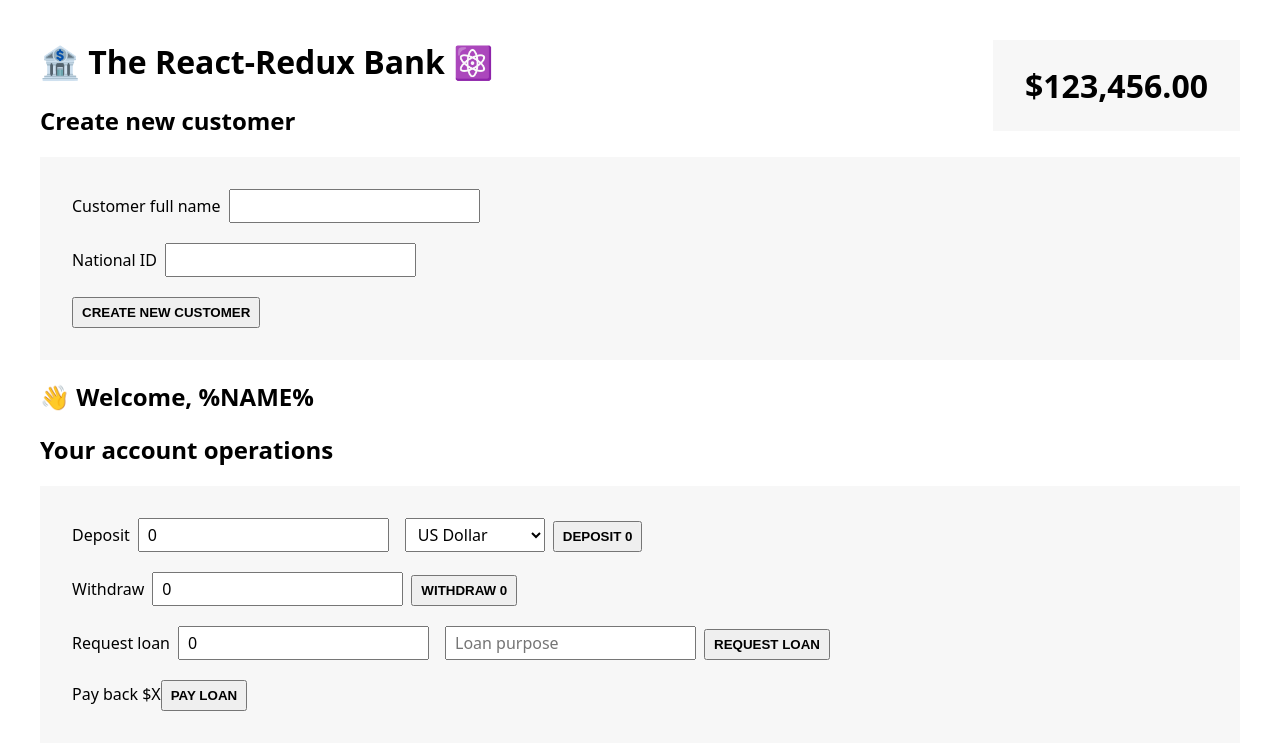
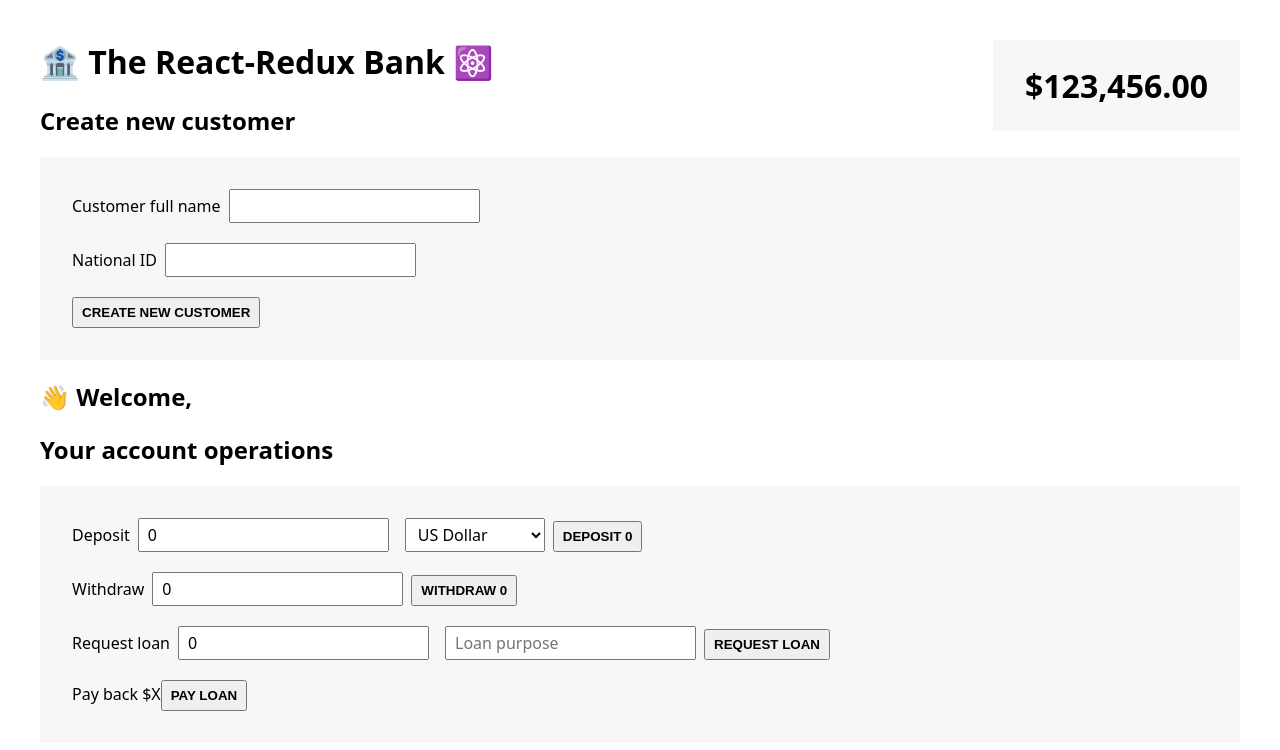
Before and after one commit to bear320/redux-intro, a React (Vite) app: page / in a window 1280 px wide. Shown: the top 750 px of the page. Built offline with nearby package versions, Linux system fonts and the light colour scheme.

Commit message:
feat: 🎸 Connect redux with react

```diff
--- a/package.json
+++ b/package.json
@@ -12,6 +12,7 @@
   "dependencies": {
     "react": "^18.3.1",
     "react-dom": "^18.3.1",
+    "react-redux": "^9.1.2",
     "redux": "^5.0.1"
   },
   "devDependencies": {
--- a/src/App.tsx
+++ b/src/App.tsx
@@ -2,15 +2,8 @@ import AccountOperations from "./components/AccountOperations";
 import Balance from "./components/Balance";
 import CreateCustomer from "./components/CreateCustomer";
 import Customer from "./components/Customer";
-import store, { deposit, createCustomer } from "./store";
 
 function App() {
-  console.log(store.getState());
-  store.dispatch(createCustomer("Oliver Xiong", "123456"));
-  console.log(store.getState());
-  store.dispatch(deposit(5000));
-  console.log(store.getState());
-
   return (
     <div>
       <h1>🏦 The React-Redux Bank ⚛️</h1>
--- a/src/components/Customer.tsx
+++ b/src/components/Customer.tsx
@@ -1,5 +1,9 @@
+import { useSelector } from "react-redux";
+import { RootState } from "../types";
+
 const Customer = () => {
-  return <h2>👋 Welcome, %NAME%</h2>;
+  const customer = useSelector((store: RootState) => store.customer);
+  return <h2>👋 Welcome, {customer.fullName}</h2>;
 };
 
 export default Customer;
--- a/src/main.tsx
+++ b/src/main.tsx
@@ -1,11 +1,15 @@
 import React from "react";
 import ReactDOM from "react-dom/client";
+import { Provider } from "react-redux";
 import App from "./App.tsx";
-import "./store/account.ts";
 import "./index.css";
+
+import store from "./store";
 
 ReactDOM.createRoot(document.getElementById("root")!).render(
   <React.StrictMode>
-    <App />
+    <Provider store={store}>
+      <App />
+    </Provider>
   </React.StrictMode>
 );
--- a/src/store/account.ts
+++ b/src/store/account.ts
@@ -50,4 +50,5 @@ const payLoan = (): AccountAction => {
   return { type: "account/payLoan" };
 };
 
-export { accountReducer, deposit, withdraw, requestLoan, payLoan };
+export default accountReducer;
+export { deposit, withdraw, requestLoan, payLoan };
--- a/src/store/customer.ts
+++ b/src/store/customer.ts
@@ -27,4 +27,5 @@ const updateName = (fullName: string): CustomerAction => {
   return { type: "customer/updateName", payload: fullName };
 };
 
-export { customerReducer, createCustomer, updateName };
+export default customerReducer;
+export { createCustomer, updateName };
--- a/src/store/index.ts
+++ b/src/store/index.ts
@@ -1,6 +1,6 @@
 import { combineReducers, createStore } from "redux";
-import { accountReducer } from "./account";
-import { customerReducer } from "./customer";
+import accountReducer from "./account";
+import customerReducer from "./customer";
 export * from "./account";
 export * from "./customer";
 
```
Also changed, not shown: src/types/index.ts (+7 -0 lines), 1 other file (tests, documents, lock files or other folders).
